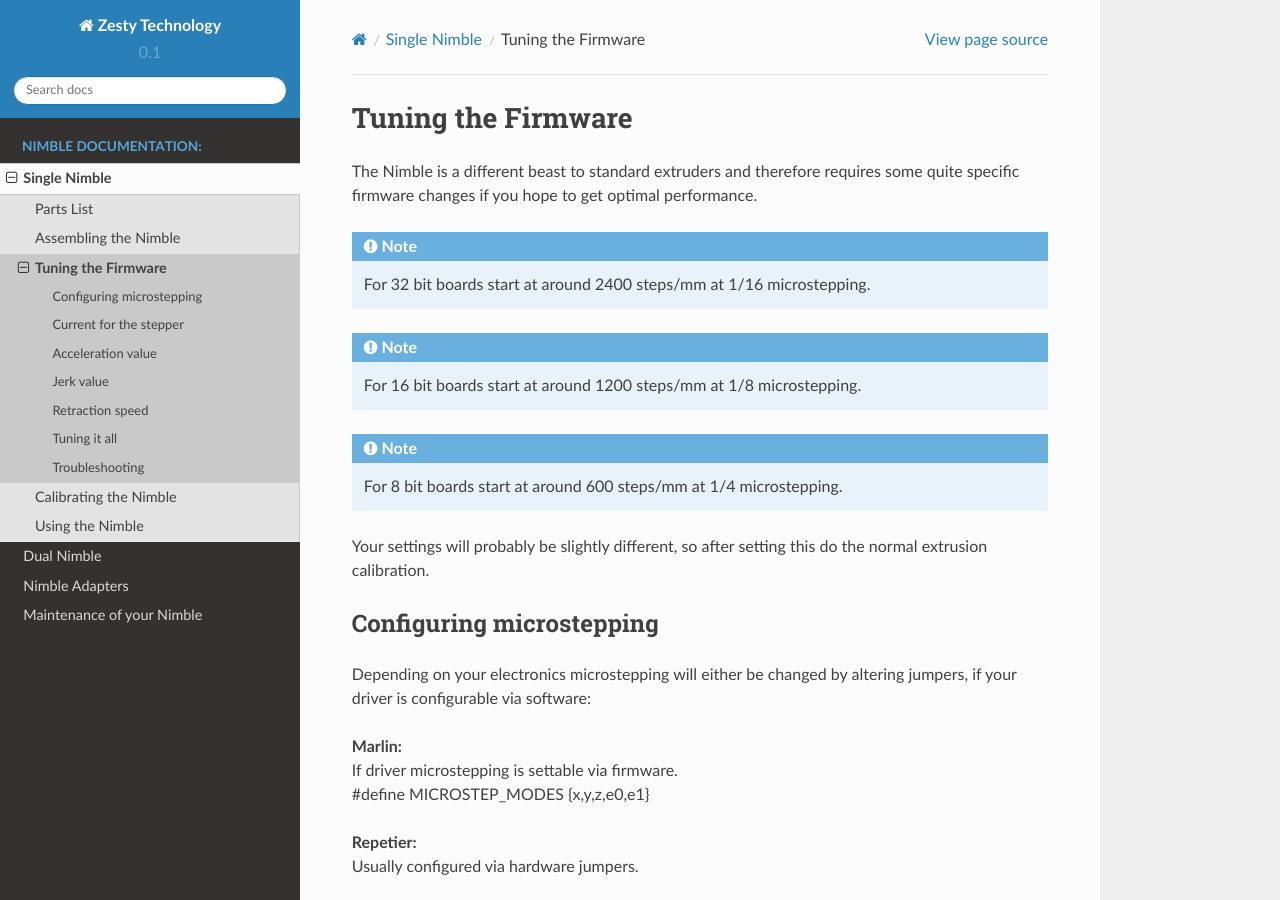
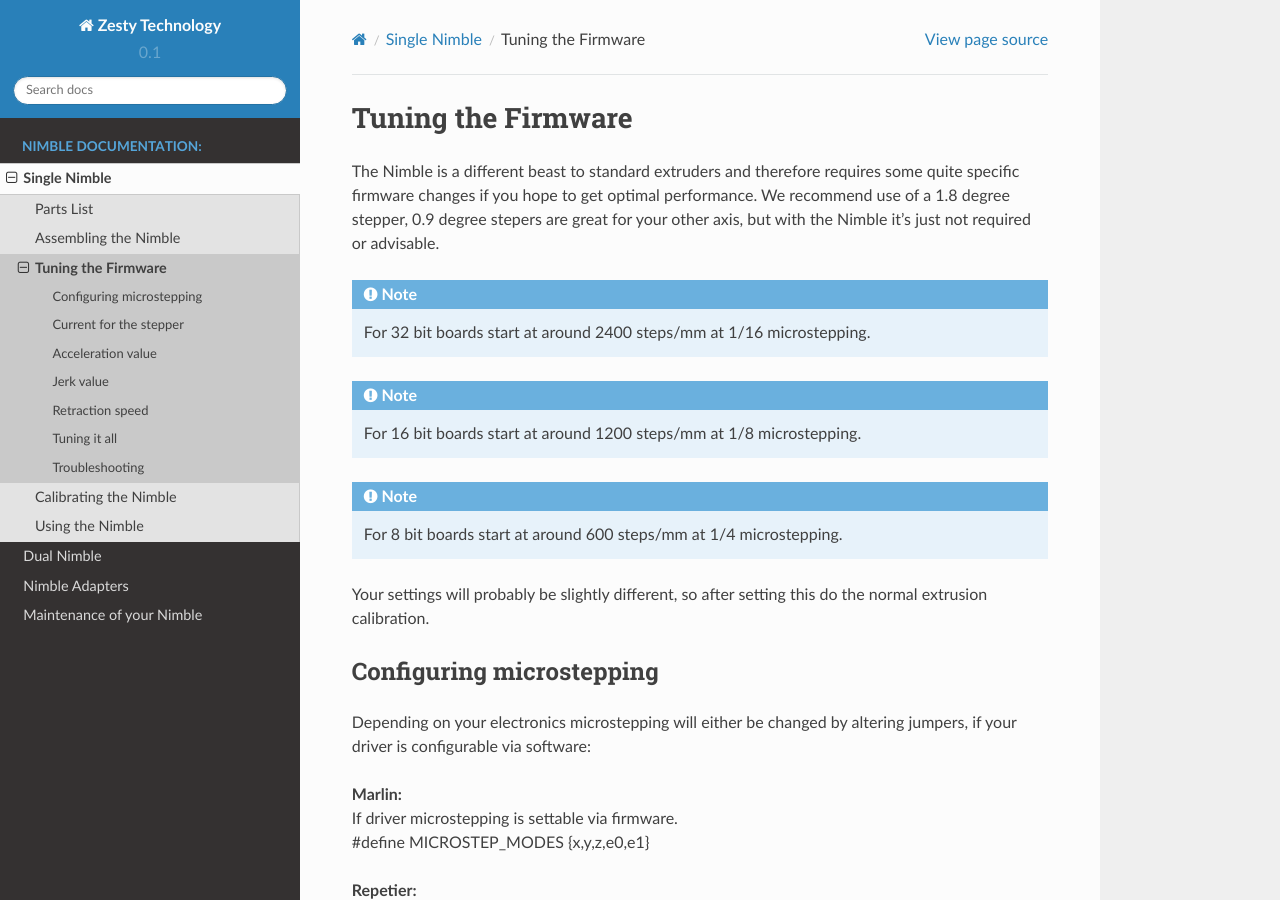
Before and after one commit to ZestyTechnology/zesty-docs, a Sphinx documentation site: the page built from docs/nimble_single/tuning.rst, in a window 1280 px wide and 900 px high. Built offline with Sphinx 7.4.7 and the Read the Docs theme 2.0.0, drawn with Linux system fonts in a browser that asks for light colours.

Commit message:
Stepper recommendation

```diff
--- a/docs/nimble_single/tuning.rst
+++ b/docs/nimble_single/tuning.rst
@@ -1,7 +1,7 @@
 Tuning the Firmware
 ===================
 
-The Nimble is a different beast to standard extruders and therefore requires some quite specific firmware changes if you hope to get optimal performance.
+The Nimble is a different beast to standard extruders and therefore requires some quite specific firmware changes if you hope to get optimal performance. We recommend use of a 1.8 degree stepper, 0.9 degree stepers are great for your other axis, but with the Nimble it's just not required or advisable.
 
 .. Note:: For 32 bit boards start at around 2400 steps/mm at 1/16 microstepping.
 
```
